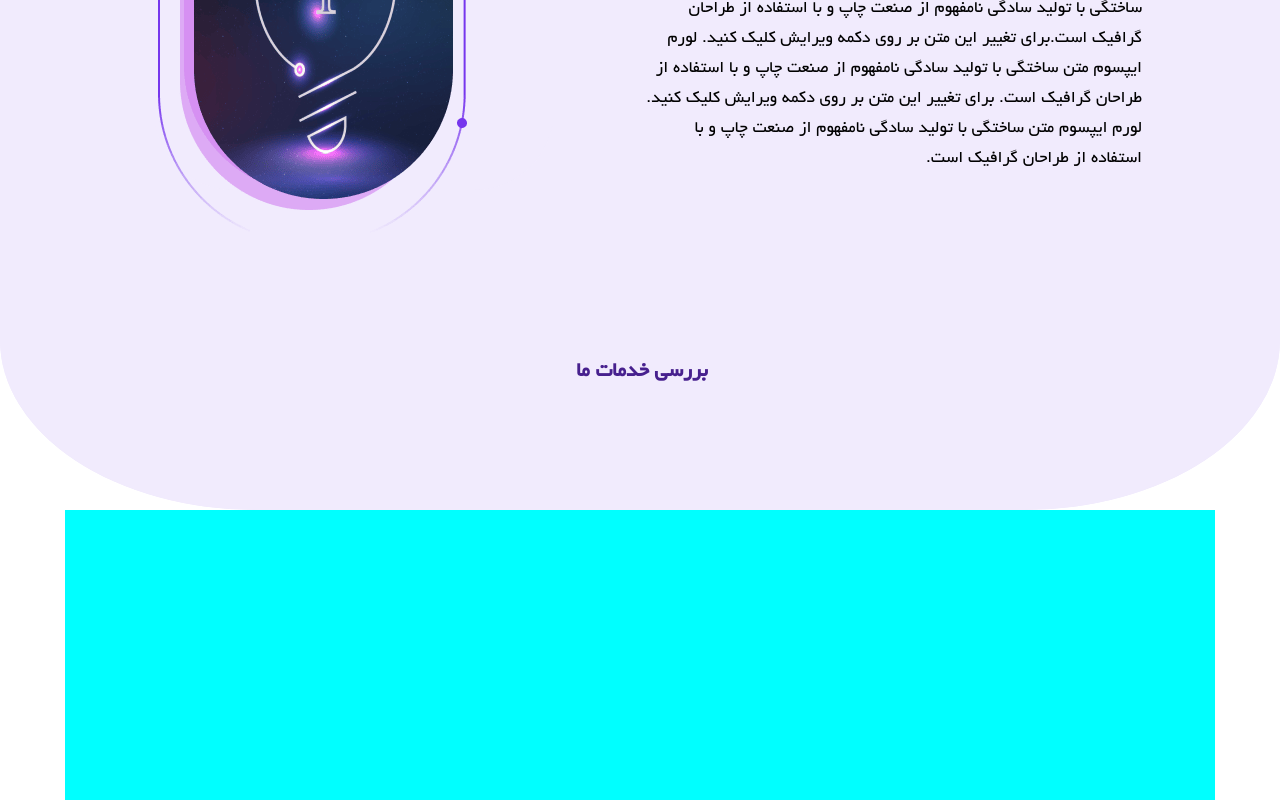
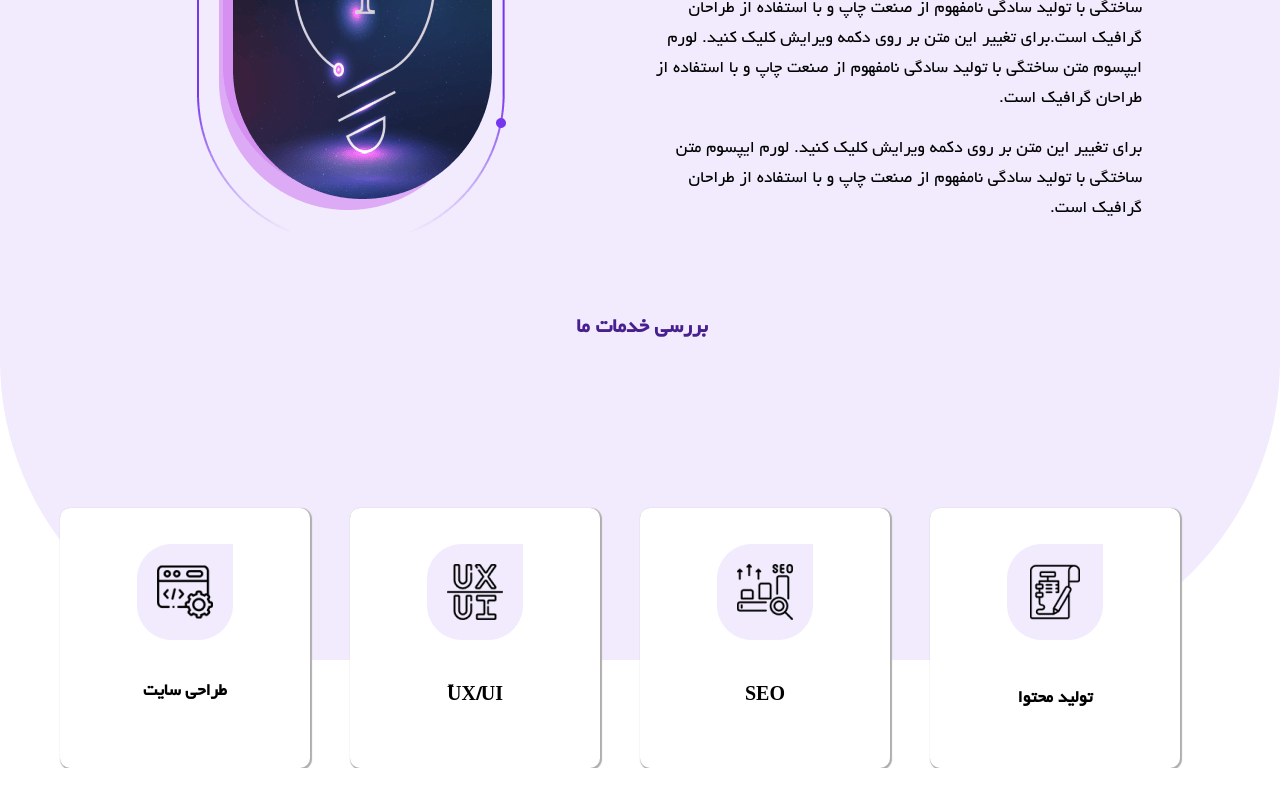
Before and after one commit to Hamidreza777/Oyek, a React (Create React App) app: page / in a window 1280 px wide. Shown: the part 340-1140 px from the top of the page. After the commit the page ends 1108 px from the top, so only its background shows below. Built offline with nearby package versions, Linux system fonts and the light colour scheme.

Commit message:
finish-topbody

```diff
--- a/src/Component/Body/Body.js
+++ b/src/Component/Body/Body.js
@@ -2,10 +2,14 @@ import React from 'react';
 import ReactDOM from 'react-dom';
 import bodycss from "../Body/Body.module.css"
 import man from "../../pic/Final photo.png"
-
+import web from '../../pic/Web design.png'
+import moh from "../../pic/mohtava.png"
+import ux from "../../pic/ux ui.png"
+import seo from "../../pic/seo.png"
 const Body=()=>{
 return(
    <div>
+      <div className={bodycss.div1}>
    <div className={bodycss.contaner}>
 
        <div className={bodycss.h}>
@@ -14,23 +18,64 @@ return(
 
          <p>
          برای تغییر این متن بر روی دکمه ویرایش کلیک کنید. لورم ایپسوم متن ساختگی با تولید سادگی نامفهوم از صنعت چاپ و با استفاده از طراحان گرافیک است.برای تغییر این متن بر روی دکمه ویرایش کلیک کنید. لورم ایپسوم متن ساختگی با تولید سادگی نامفهوم از صنعت چاپ و با استفاده از طراحان گرافیک است.
-
+         </p>
+         <p>
 برای تغییر این متن بر روی دکمه ویرایش کلیک کنید. لورم ایپسوم متن ساختگی با تولید سادگی نامفهوم از صنعت چاپ و با استفاده از طراحان گرافیک است.
-
-         </p>
+</p>
 
          </div>
          <div className={bodycss.image1}>
            <img src={man} alt=""></img>
       </div>
          <h2>بررسی خدمات ما</h2>
-         </div>
+
+
          <center>
          <div className={bodycss.khadamat}>
+
+            <div className={bodycss.tarahi}>
+               <br></br>
+               <br></br>
+               <img src={web} ></img>
+               <br></br>
+               <br></br>
+               <h3>طراحی سایت</h3>
+            </div>
+
+            <div className={bodycss.ux }>
+            <br></br>
+            <br></br>
+               <img src={ux} ></img>
+               <br></br>
+               <br></br>
+               <h3>ّUX/UI</h3>
+            </div>
+
+            <div className={bodycss.seo}>
+            <br></br>
+            <br></br>
+               <img src={seo}></img>
+               <br></br>
+               <br></br>
+               <h3>SEO</h3>
+            </div>
+
+            <div className={bodycss.tolid}>
+            <br></br>
+            <br></br>
+               <img src={moh}></img>
+               <br></br>
+               <br></br>
+               <h4>تولید محتوا</h4>
+            </div>
          </div>
-         </center>
-         <p>fflkdfkf</p>
 
+        </center>
+         </div>
+
+
+
+         </div>
    </div>
 
 
--- a/src/Component/Body/Body.module.css
+++ b/src/Component/Body/Body.module.css
@@ -7,11 +7,11 @@ body{
     padding: 0;
 
 }
-div{
+.div1{
     background-color: #f1ebfd;
-    height: 850px;
+    height: 1000px;
     width: 100%;
-    border-radius: 0px 0px 20% 20%;
+    border-radius: 0px 0px 300px 300px;
 }
 .contaner{
     position: relative;
@@ -23,7 +23,7 @@ div{
 .image1{
     height: 400px;
     width: 400px;
-    background-color: #f1ebfd;
+
     margin-top: 130px;
     margin-left: 12%;
 
@@ -55,12 +55,69 @@ h2{
     font-family: yekan;
     position: absolute;
     color: #47208e;
-  top: 80%;
+  top: 120%;
   left: 45%;
 }
 .khadamat{
+position: absolute;
 
-    background-color: aqua;
-    height: 500px;
-    width: 1150px;
+   width: 100%;
+   height: 200px;
+   top: 160%;
+   display: flex;
+   flex-wrap: wrap;
+  justify-content: center;
+
 }
+
+.tarahi{
+    margin-right: 40PX;
+   background-color: white;
+    height: 260px;
+    width: 250px;
+    border-radius: 10px;
+    border: none;
+    box-shadow: 1px 1px 1px 1px  rgb(176, 173, 173);
+
+
+}
+.ux{
+    background-color: white;
+    height: 260px;
+    width: 250px;
+    border-radius: 10px;
+    margin-right: 40PX;
+    border:none;
+    box-shadow: 1px 1px 1px 1px rgb(176, 173, 173);
+}
+ .seo{
+   background-color: white;
+   height: 260px;
+   width: 250px;
+   border-radius: 10px;
+   margin-right: 40PX;
+   border: none;
+   box-shadow: 1px 1px 1px 1px rgb(176, 173, 173);
+
+}
+.tolid{
+    background-color: white;
+    height: 260px;
+    width: 250px;
+    border-radius: 10px;
+    margin-right: 40px;
+    border: none;
+    box-shadow: 1px 1px 1px 1px rgb(176, 173, 173);
+}
+
+.eraye{
+   top: 10%;
+}
+h3{
+    font-family: yekan;
+    font-size: 20px;
+}
+h4{
+    font-family: yekan;
+    font-size: 20px;
+}
```
